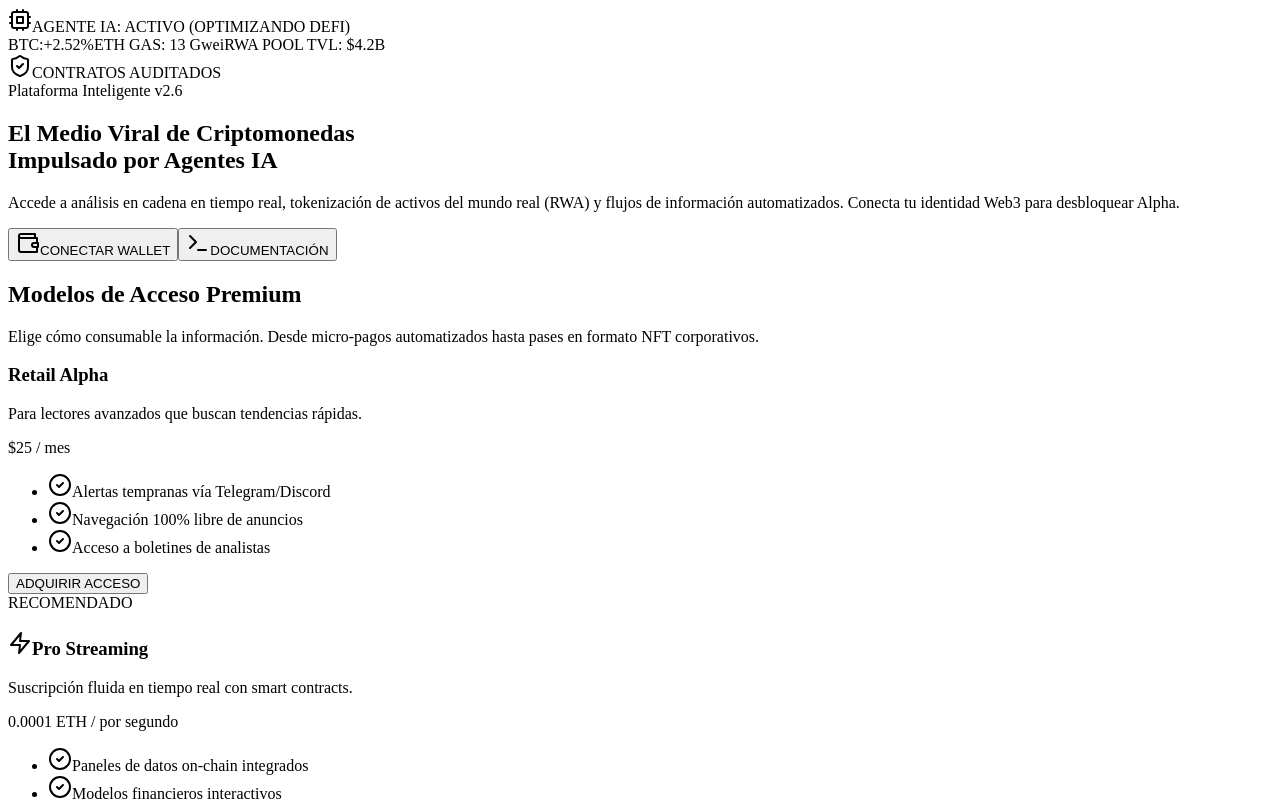
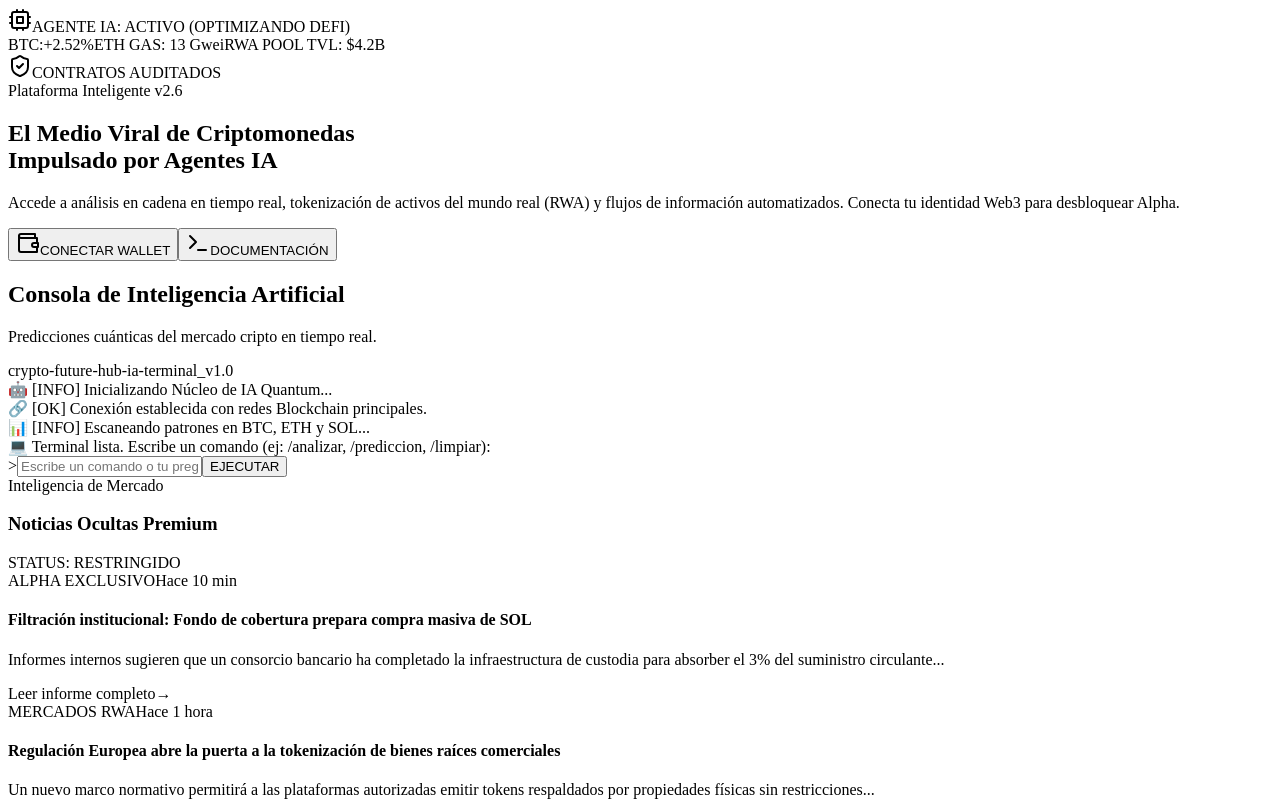
Before and after one commit to josegonzalezglez1964-tech/crypto-future-hub, a Next.js app: page / in a window 1280 px wide. Shown: the top 801 px of the page. Built offline with nearby package versions, Linux system fonts and the light colour scheme.

Commit message:
Enhance Home component with wallet state and new features
Added state management for wallet connection and integrated new components for AI console and premium news.

```diff
--- a/src/pages/index.js
+++ b/src/pages/index.js
@@ -1,16 +1,38 @@
-import React from 'react';
-import MetricBar from './../components/MetricBar.jsx';
-import Hero from './../components/Hero.jsx';
-import Subscription from './../components/Subscription.jsx';
+import React, { useState } from 'react';
+import MetricBar from '../components/MetricBar';
+import Hero from '../components/Hero';
+import Subscription from '../components/Subscription';
+import ConsolaIA from '../components/ConsolaIA';
+import NoticiasPremium from '../components/NoticiasPremium';
 
 export default function Home() {
+  // Creamos el estado global de la Wallet aquí
+  const [walletConectada, setWalletConectada] = useState(false);
+
   return (
-    <div className="min-h-screen bg-[#030712] flex flex-col justify-between selection:bg-[#00f5ff] selection:text-[#030712]">
+    <div className="min-h-screen bg-[#030712] flex flex-col justify-between selection:bg-[#00f5ff]">
       <div>
         <MetricBar />
-        <Hero />
+
+        {/* Le pasamos el estado y la función para conectarla al Hero */}
+        <Hero walletConectada={walletConectada} setWalletConectada={setWalletConectada} />
+
+        {/* Sección de la Consola IA */}
+        <section className="py-12 bg-[#030712]">
+          <div className="text-center mb-8">
+            <h2 className="text-2xl md:text-4xl font-bold text-white mb-2">Consola de Inteligencia Artificial</h2>
+            <p className="text-[#a8a29e] text-sm">Predicciones cuánticas del mercado cripto en tiempo real.</p>
+          </div>
+          <ConsolaIA />
+        </section>
+
+        {/* Le pasamos el estado de la wallet a las noticias para controlar el bloqueo */}
+        <NoticiasPremium walletConectada={walletConectada} />
+
+        {/* Tus Modelos de Acceso Premium ya construidos */}
         <Subscription />
       </div>
+
       <footer className="w-full border-t border-gray-900 py-6 text-center font-mono text-[10px] text-gray-600">
         © 2026 CRYPTO FUTURE HUB // PROTOCOLO DESCENTRALIZADO ABIERTO.
       </footer>
```
